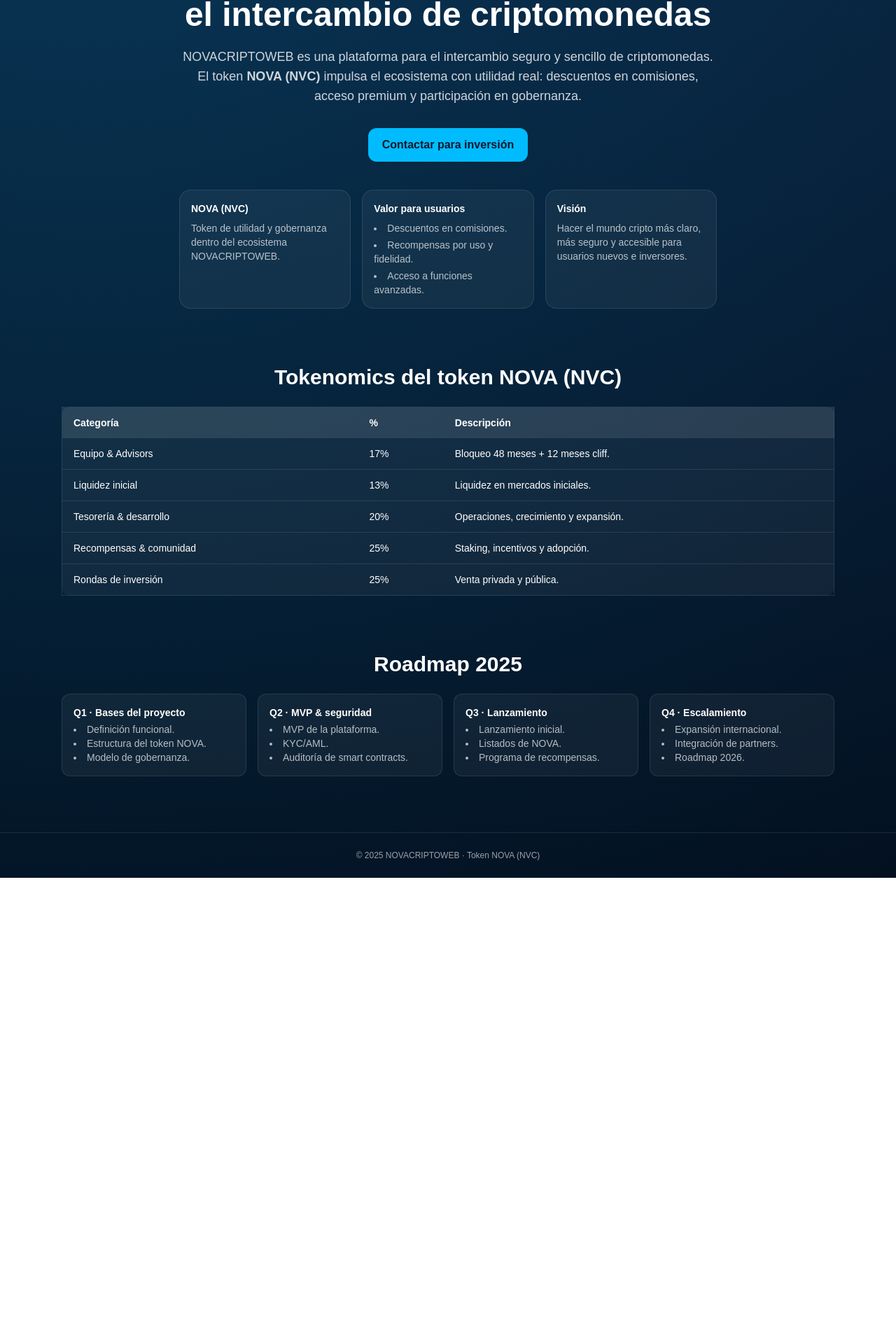
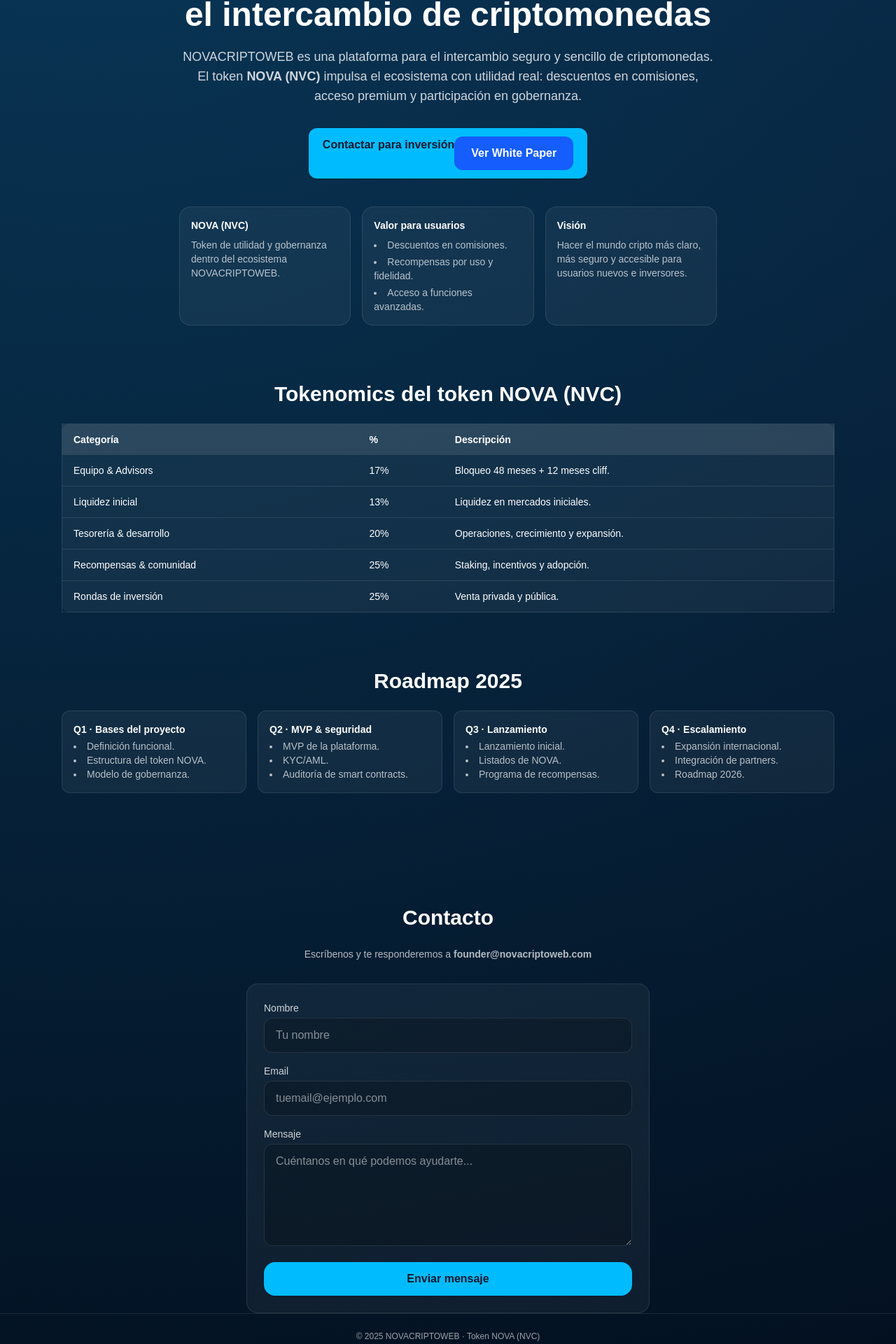
Before and after one commit to Nova-1971/novacriptoweb, a Next.js app: page / in a window 1280 px wide. Shown: the part 238-2158 px from the top of the page at 70% size. Before the commit the page ends 1492 px from the top, so only its background shows below. Built offline with nearby package versions, Linux system fonts and the light colour scheme.

Commit message:
Add whitepaper PDF and link

```diff
--- a/app/page.tsx
+++ b/app/page.tsx
@@ -53,6 +53,14 @@ export default function Home() {
               className="inline-flex mt-8 bg-sky-400 text-slate-900 font-semibold px-5 py-3 rounded-xl shadow hover:bg-sky-300"
             >
               Contactar para inversión
+<a
+  href="/whitepaper-novacriptoweb.pdf"
+  target="_blank"
+  rel="noopener noreferrer"
+  className="px-6 py-3 rounded-xl bg-blue-600 text-white font-semibold hover:bg-blue-700 transition"
+>
+  Ver White Paper
+</a>
             </a>
 
             {/* TARJETAS RESUMEN */}
@@ -174,6 +182,62 @@ export default function Home() {
           </div>
         </section>
       </main>
+{/* CONTACTO */}
+<section id="contact" className="mt-20">
+  <h2 className="text-3xl font-bold text-center mb-6">Contacto</h2>
+  <p className="text-center text-white/70 max-w-2xl mx-auto mb-8 text-sm">
+    Escríbenos y te responderemos a <strong>founder@novacriptoweb.com</strong>
+  </p>
+
+  <div className="max-w-xl mx-auto bg-white/5 border border-white/10 rounded-2xl p-6">
+    <form
+      action="https://formspree.io/f/XXXXYYYY"
+      method="POST"
+      className="space-y-4"
+    >
+      <input type="hidden" name="subject" value="Nuevo contacto desde NOVACRIPTOWEB" />
+
+      <div>
+        <label className="block text-sm mb-1 text-white/80">Nombre</label>
+        <input
+          name="name"
+          required
+          className="w-full rounded-xl bg-black/20 border border-white/10 px-4 py-3 outline-none focus:border-sky-400"
+          placeholder="Tu nombre"
+        />
+      </div>
+
+      <div>
+        <label className="block text-sm mb-1 text-white/80">Email</label>
+        <input
+          name="email"
+          type="email"
+          required
+          className="w-full rounded-xl bg-black/20 border border-white/10 px-4 py-3 outline-none focus:border-sky-400"
+          placeholder="tuemail@ejemplo.com"
+        />
+      </div>
+
+      <div>
+        <label className="block text-sm mb-1 text-white/80">Mensaje</label>
+        <textarea
+          name="message"
+          required
+          rows={5}
+          className="w-full rounded-xl bg-black/20 border border-white/10 px-4 py-3 outline-none focus:border-sky-400"
+          placeholder="Cuéntanos en qué podemos ayudarte..."
+        />
+      </div>
+
+      <button
+        type="submit"
+        className="w-full bg-sky-400 text-slate-900 font-semibold px-5 py-3 rounded-2xl shadow hover:bg-sky-300"
+      >
+        Enviar mensaje
+      </button>
+    </form>
+  </div>
+</section>
 
       {/* FOOTER */}
       <footer className="border-t border-white/10 py-6 text-center text-xs text-white/60">
```
Also changed, not shown: 1 other file (tests, documents, lock files or other folders).
